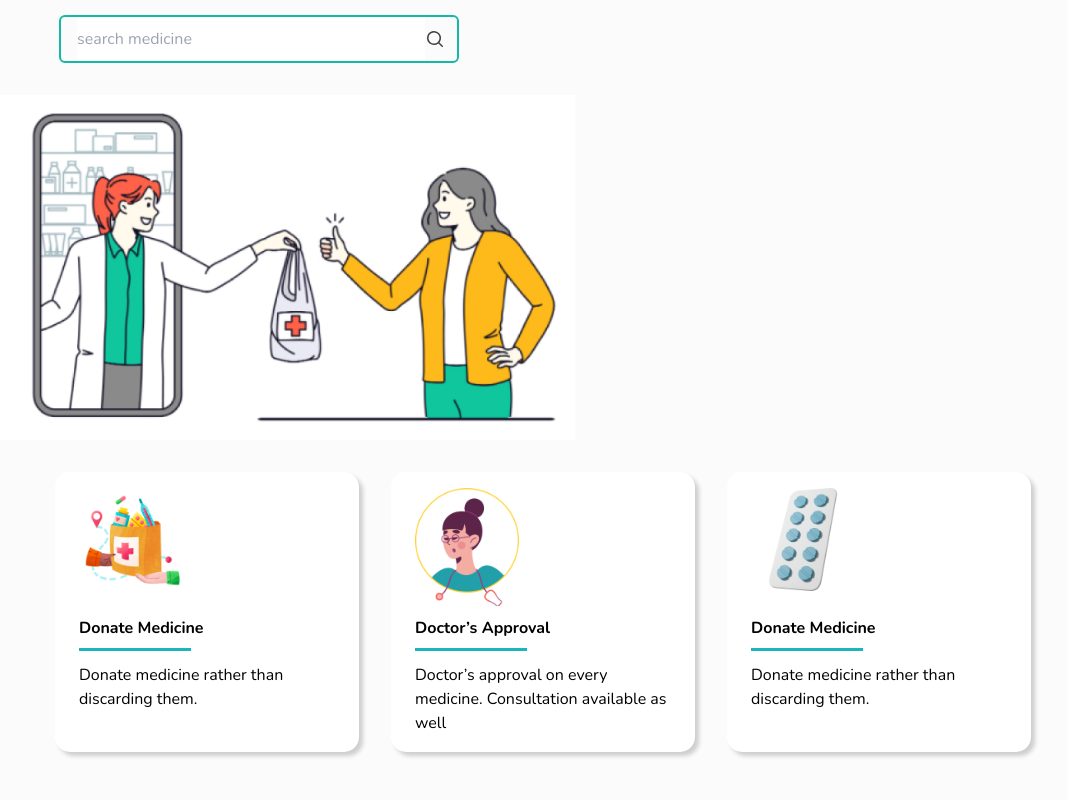
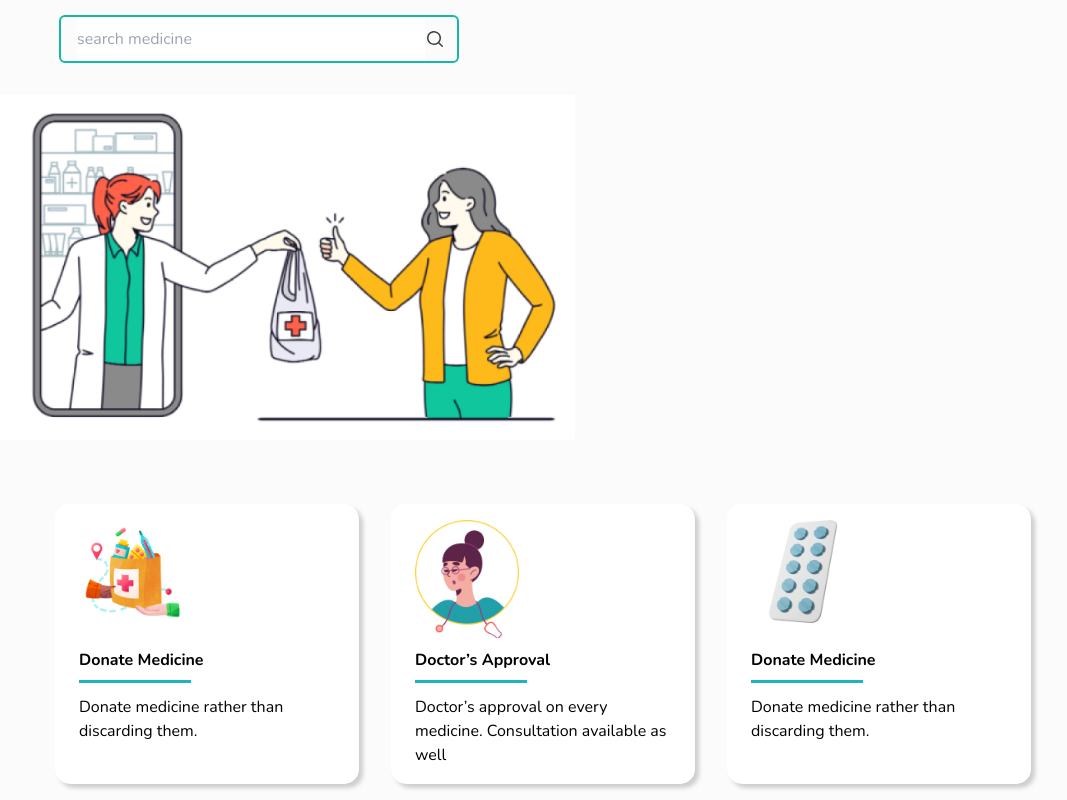
Before and after one commit to Pranjali-12/medishare-client, a React (Create React App) app: page / in a window 1280 px wide. Shown: the part 319-1119 px from the top of the page, without its empty margins (97-1164 px from the left). Before the commit the page ends 1087 px from the top, so only its background shows below. Built offline with nearby package versions, Linux system fonts and the light colour scheme.

Commit message:
home updated

```diff
--- a/src/Components/ServiceBox.jsx
+++ b/src/Components/ServiceBox.jsx
@@ -4,7 +4,7 @@
 
 const ServiceBox = () => {
   return (
-    <div className="flex flex-wrap justify-center" >
+    <div className="mt-8 flex flex-wrap justify-center" >
      <SubServiceBox
   s={require("../assets/donate.png")}
   head="Donate Medicine"
```
